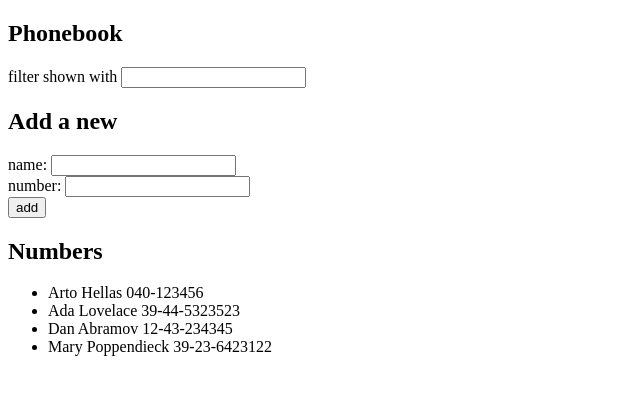
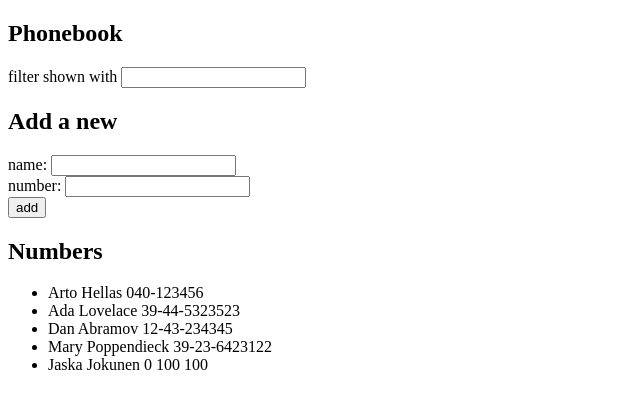
Before and after one commit to hartonenolli/fullstackopen, a React (Vite) app in the folder part2/exercises2/puhelinluettelo/: page / in a window 1280 px wide. Shown: the top 408 px of the page, without its empty margins (0-640 px from the left). Built offline with nearby package versions, Linux system fonts and the light colour scheme; data requests are answered from the project's data file.

Commit message:
2.12: puhelinluettelo step7

```diff
--- a/part2/exercises2/puhelinluettelo/db.json
+++ b/part2/exercises2/puhelinluettelo/db.json
@@ -1,5 +1,5 @@
 {
-    "persons":[
+  "persons": [
     {
       "name": "Arto Hellas",
       "number": "040-123456",
@@ -19,6 +19,11 @@
       "name": "Mary Poppendieck",
       "number": "39-23-6423122",
       "id": "4"
+    },
+    {
+      "id": "6368",
+      "name": "Jaska Jokunen",
+      "number": "0 100 100"
     }
   ]
 }
--- a/part2/exercises2/puhelinluettelo/src/App.jsx
+++ b/part2/exercises2/puhelinluettelo/src/App.jsx
@@ -30,7 +30,11 @@ const App = () => {
     }
     const nameExist = names.includes(newName)
       ? alert(`${newName} is already added to phonebook`)
-      : setPersons(persons.concat(personObject))
+      : axios.post('http://localhost:3001/persons', personObject)
+          .then(response => {
+            console.log('response', response.data)
+            setPersons(persons.concat(response.data))
+          })
     setNewName('')
     setNewNumber('')
   }
```
Lines whose indentation alone changed are shown as unchanged.
